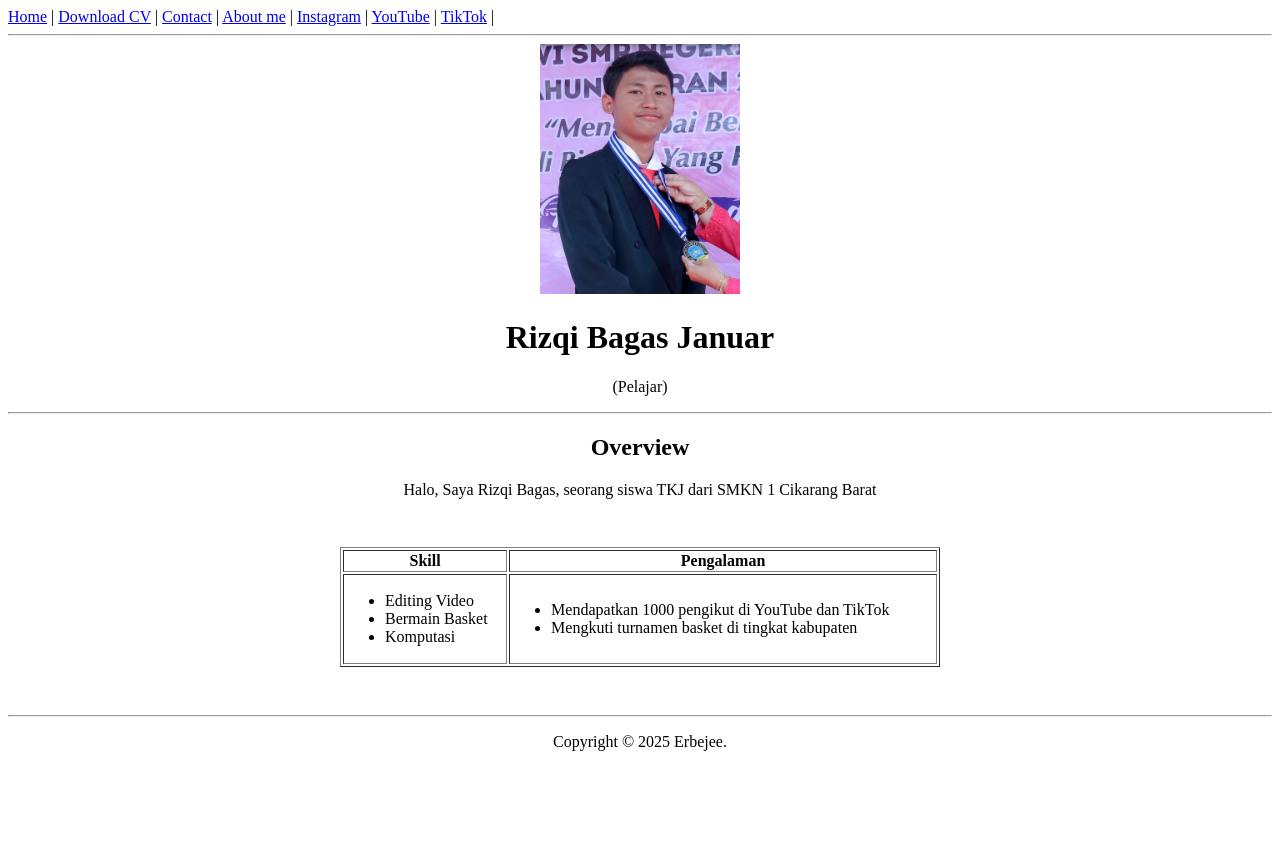
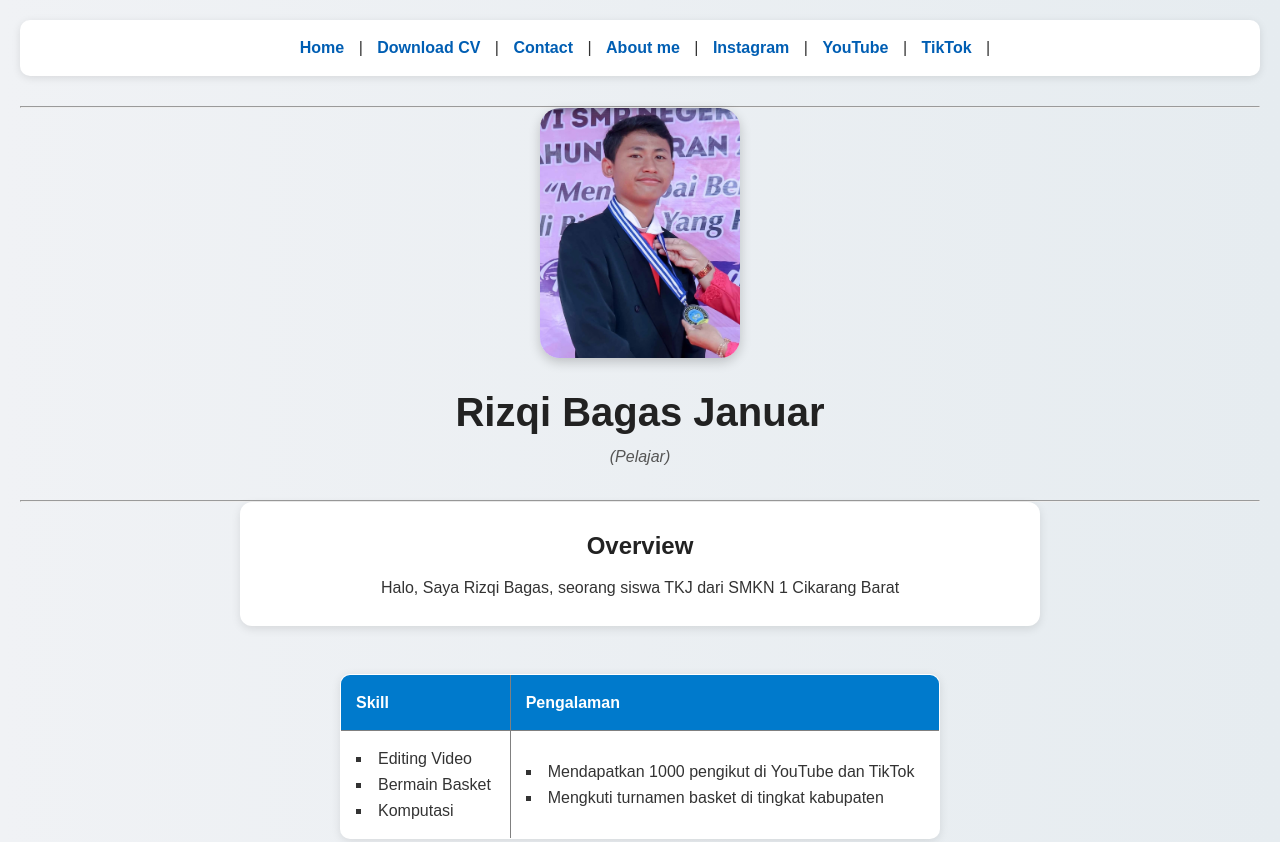
Before and after one commit to erbejee/web, a plain HTML site: page index.html in a window 1280 px wide. Shown: the top 842 px of the page. Before the commit the page ends 800 px from the top, so only its background shows below. Drawn offline with Linux system fonts and the light colour scheme.

Commit message:
Update index.html

```diff
--- a/index.html
+++ b/index.html
@@ -1,6 +1,114 @@
 <!DOCTYPE html>
 <html lang="en">
+<style>
+    * {
+    margin: 0;
+    padding: 0;
+    box-sizing: border-box;
+}
 
+body {
+    font-family: Poppins, sans-serif;
+    background: linear-gradient(to right, #f0f2f5, #e6ecf0);
+    color: #333;
+    line-height: 1.6;
+    padding: 20px;
+}
+
+nav {
+    background: #ffffff;
+    padding: 15px;
+    text-align: center;
+    border-radius: 10px;
+    box-shadow: 0 2px 8px rgba(0,0,0,0.1);
+    margin-bottom: 30px;
+}
+
+nav a {
+    color: #005eb3;
+    margin: 0 10px;
+    text-decoration: none;
+    font-weight: 600;
+    transition: color 0.3s;
+}
+
+nav a:hover {
+    color: #ff6600;
+}
+
+header {
+    text-align: center;
+    margin-bottom: 30px;
+}
+
+header img {
+    border-radius: 20px;
+    box-shadow: 0 4px 12px rgba(0,0,0,0.2);
+}
+
+header h1 {
+    font-size: 2.5rem;
+    margin-top: 15px;
+    color: #222;
+}
+
+header p {
+    font-style: italic;
+    color: #555;
+}
+
+article {
+    background: #ffffff;
+    padding: 25px;
+    margin: 0 auto 30px auto;
+    max-width: 800px;
+    border-radius: 12px;
+    box-shadow: 0 3px 10px rgba(0,0,0,0.1);
+    text-align: center;
+}
+
+article h2 {
+    color: #222;
+    margin-bottom: 10px;
+}
+
+table {
+    background: #ffffff;
+    width: 100%;
+    border-collapse: collapse;
+    margin-top: 20px;
+    box-shadow: 0 2px 10px rgba(0,0,0,0.1);
+    border-radius: 10px;
+    overflow: hidden;
+}
+
+th, td {
+    padding: 15px;
+    text-align: left;
+}
+
+th {
+    background-color: #007acc;
+    color: white;
+    font-weight: bold;
+}
+
+td ul {
+    list-style: square inside;
+    color: #333;
+}
+
+tr:nth-child(even) {
+    background-color: #f4f7fb;
+}
+
+footer {
+    margin-top: 40px;
+    text-align: center;
+    color: #777;
+    font-size: 0,9rem;
+}
+</style>
 <head>
     <meta charset="UTF-8">
     <meta name="viewport" content="width=device-width, initial-scale=1.0">
```
